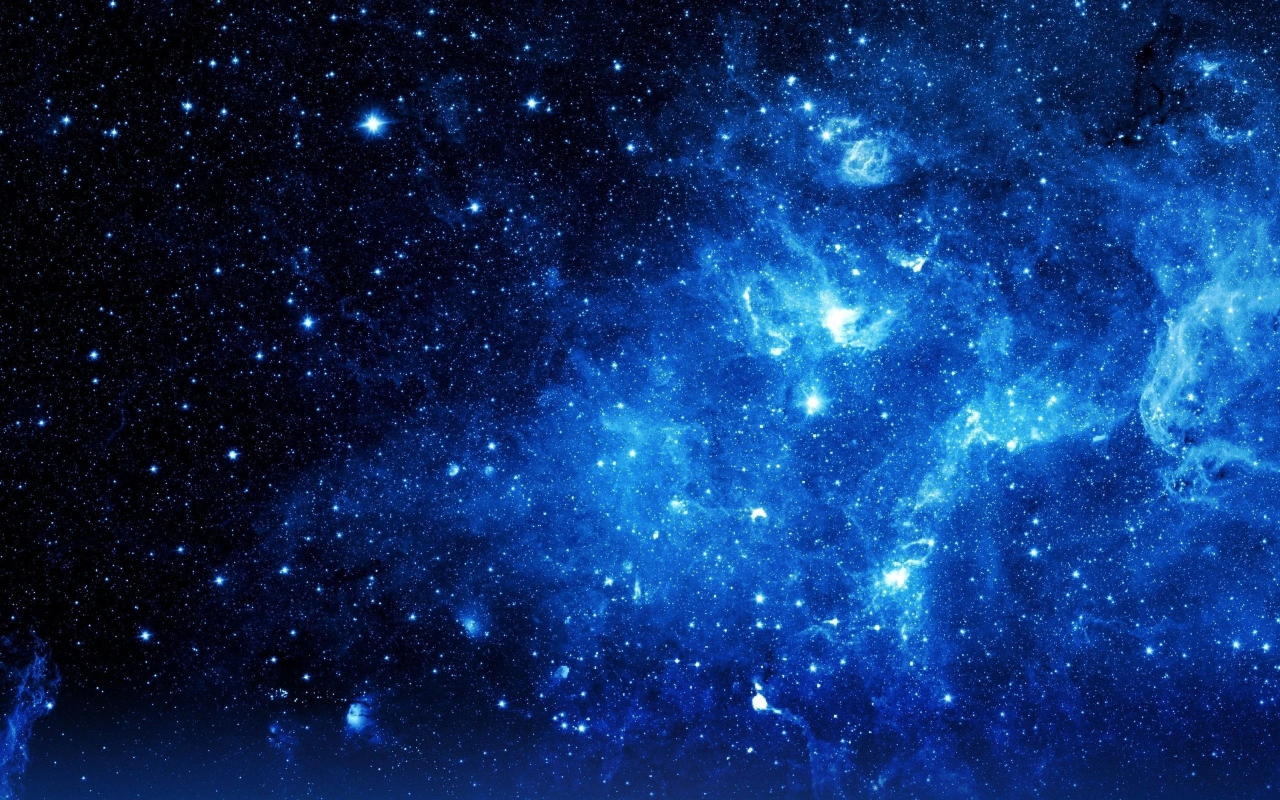
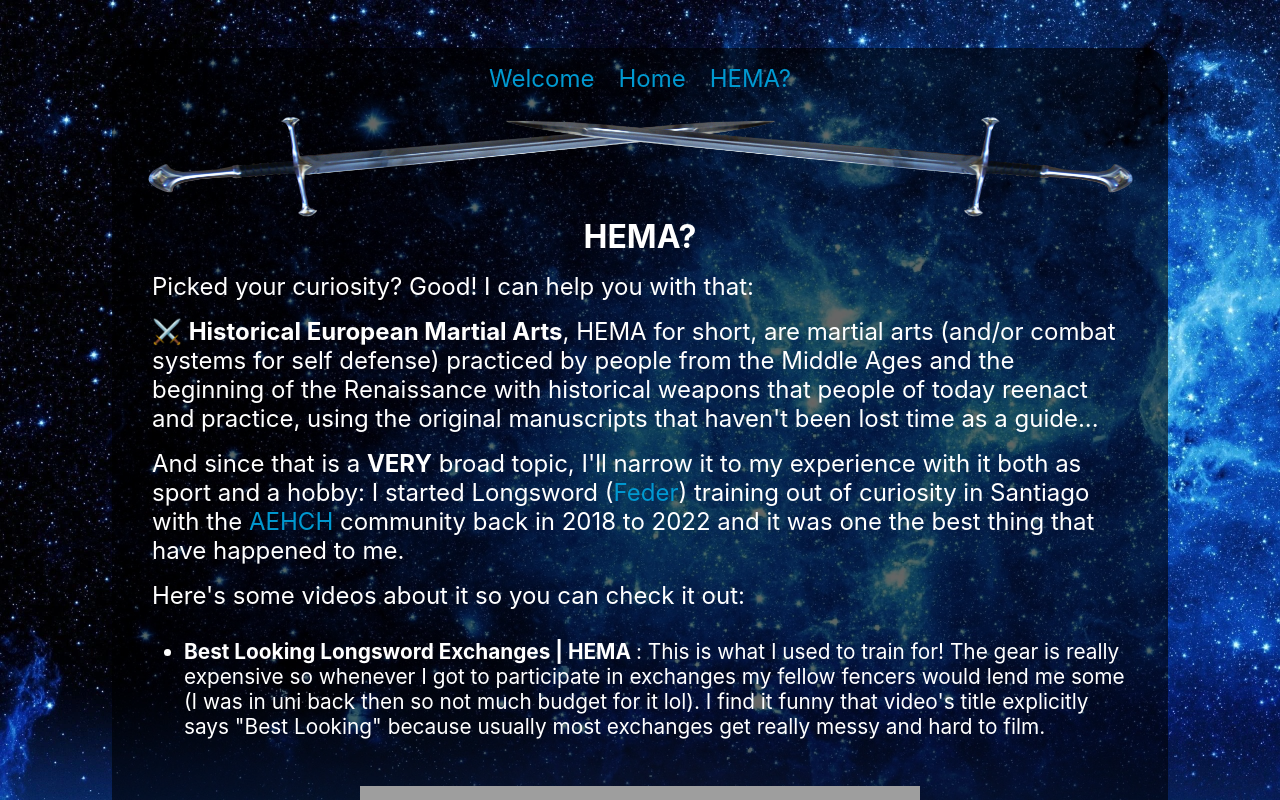
Before and after one commit to Sapo-san/portfolio, a React (Vite) app: page /hema in a window 1280 px wide. Before the commit this address had no page. Built offline with nearby package versions, Linux system fonts and the light colour scheme; grey boxes are pictures that could not be loaded.

Commit message:
new hema section

```diff
--- a/src/App.jsx
+++ b/src/App.jsx
@@ -7,6 +7,7 @@ import {
 
 import Welcome from "./components/Welcome/welcome";
 import Home from "./components/Home/home";
+import Hema from "./components/Hema/Hema";
 
 import "./App.scss"
 
@@ -17,6 +18,7 @@ function App() {
         <Routes>
           <Route exact path='/' element={ <Welcome/> }/>
           <Route exact path='/home' element={ <Home/> }/>
+          <Route exact path='/hema' element={ <Hema/> }/>
         </Routes>
       </BrowserRouter>
     </div>
--- /dev/null
+++ b/src/components/Hema/Hema.jsx
@@ -0,0 +1,105 @@
+import React from 'react'
+import swords from '../../img/swords-header.webp'
+import './Hema.scss'
+
+import Nav from '../Nav/Nav'
+
+const Hema = () => {
+  return (
+    <div className='home-container flex column'>
+      <div className='home'>
+        <Nav></Nav>
+        <div className='home-text'>
+          <img className='sword-img' src={swords} alt="swords-header"></img>
+          <h1 className='hema-title'>HEMA?</h1>
+
+          <p>Picked your curiosity? Good! I can help you with that:</p>
+
+          <p>⚔️ <b>Historical European Martial Arts</b>, HEMA for short, are martial arts (and/or combat
+          systems for self defense) practiced by people from the Middle Ages and the beginning
+          of the Renaissance with historical weapons that people of today reenact and practice,
+          using the original manuscripts that haven't been lost time as a guide...</p>
+
+          <p>And since that is a <b>VERY</b> broad topic, I'll narrow it to my experience with it both as
+          sport and a hobby: I started Longsword (<a href='https://en.wikipedia.org/wiki/Feder_(fencing)'>Feder</a>) training
+          out of curiosity in Santiago with the <a href='https://www.instagram.com/aehch_chile/' target="_blank">AEHCH</a> community
+          back in 2018 to 2022 and it was one the best thing that have happened to me.
+          </p>
+
+          <p>Here's some videos about it so you can check it out:</p>
+
+          <ul>
+            <li>
+              <b>Best Looking Longsword Exchanges | HEMA </b>:
+              This is what I used to train for! The gear is really expensive so whenever I got to participate in exchanges my
+              fellow fencers would lend me some (I was in uni back then so not much budget for it lol). I find it funny that
+              video's title explicitly says "Best Looking" because usually most exchanges get really messy and hard to film.
+            </li>
+          </ul>
+          <div className='centered-video'>
+            <iframe width="560" height="315" src="https://www.youtube.com/embed/m3MIwa5AH9U?si=FxXj-rxga4ZzqH3U" title="YouTube video player" frameborder="0" allow="accelerometer; autoplay; clipboard-write; encrypted-media; gyroscope; picture-in-picture; web-share" referrerpolicy="strict-origin-when-cross-origin" allowfullscreen></iframe>
+          </div>
+
+          <ul>
+            <li>
+              <b>Expert Saber Sparring: Lee Smith vs Richard Marsden</b>:
+              There's more weapons in HEMA than just Longsword. I've been learing a bit of Saber by myself too but I'm
+              still a newbie with it.
+            </li>
+          </ul>
+          <div className='centered-video'>
+            <iframe width="560" height="315" src="https://www.youtube.com/embed/n5w2Mh6CyXo?si=8eVwlEp0h5aTEwUL" title="YouTube video player" frameborder="0" allow="accelerometer; autoplay; clipboard-write; encrypted-media; gyroscope; picture-in-picture; web-share" referrerpolicy="strict-origin-when-cross-origin" allowfullscreen></iframe>
+          </div>
+
+          <ul>
+            <li>
+              <b>Longsword: Josh vs David</b>:
+              I really like <a href='https://www.youtube.com/@SellswordAcademy'>Sellswords Academy</a> videos since it has lots of
+              tutorials for many weapons. I also recommend <a href='https://www.youtube.com/@SellswordArts'>Sellswords Arts</a> for
+              more humorous/lighthearted content related to HEMA and its related communities/fandoms.
+
+              Shoutout to David, Clark and Megan for running such awesome channels!
+            </li>
+          </ul>
+          <div className='centered-video'>
+            <iframe width="560" height="315" src="https://www.youtube.com/embed/VwHVw8kNB-U?si=YU0SJZ-Kz9GNFBhJ" title="YouTube video player" frameborder="0" allow="accelerometer; autoplay; clipboard-write; encrypted-media; gyroscope; picture-in-picture; web-share" referrerpolicy="strict-origin-when-cross-origin" allowfullscreen></iframe>
+          </div>
+
+          <ul>
+            <li>
+              <b>Iron Triangle Explained (HEMA) - Foundations of Sword Fighting</b>:
+              I also like and recommend <a href='https://www.youtube.com/@FalseEdgeHEMA'>False Edge's Channel</a> since it has lots of
+              proper (awesome) fencing footage to learn from. AFAIK He mainly focuses in Saber though.
+            </li>
+          </ul>
+          <div className='centered-video'>
+            <iframe width="560" height="315" src="https://www.youtube.com/embed/xAI-yd8epAQ?si=5O9G5HQxqzrpfkjM" title="YouTube video player" frameborder="0" allow="accelerometer; autoplay; clipboard-write; encrypted-media; gyroscope; picture-in-picture; web-share" referrerpolicy="strict-origin-when-cross-origin" allowfullscreen></iframe>
+          </div>
+
+          <p>Other links:</p>
+
+          <ul>
+            <li>
+              <b>
+                <a href='https://www.instagram.com/aehch_chile/' target="_blank">(Instagram) Academia de Esgrima Histórica de Chile</a>
+              </b>: community I used to train with, they are <b>awesome</b>.
+            </li>
+            <li>
+              <b>
+                <a href='https://www.instagram.com/hema_chile_/' target="_blank">(Instagram) HEMA Chile</a>:
+              </b> Association of HEMA clubs in Chile.
+            </li>
+            <li>
+              <b>
+                <a href='https://blackfencer.com/en/' target="_blank">Black Fencer Store</a>:
+              </b> One of the many stores AEHCH used to buy swords and gear from. I Only got to buy from this one and I recommend it.
+            </li>
+          </ul>
+
+          <img className='sword-img-reversed' src={swords} alt="swords-header"></img>
+        </div>
+      </div>
+    </div>
+  )
+}
+export default Hema;
--- /dev/null
+++ b/src/components/Hema/Hema.scss
@@ -0,0 +1,20 @@
+
+.hema-title {
+    text-align: center;
+    margin-top: 0;
+}
+
+.sword-img {
+    max-height: 100px;
+}
+
+.sword-img-reversed {
+    max-height: 100px;
+    -webkit-transform: scaleY(-1);
+    transform: scaleY(-1);
+}
+
+.centered-video {
+    padding: 1em 0;
+    text-align: center;
+}
--- a/src/components/Home/home.jsx
+++ b/src/components/Home/home.jsx
@@ -25,16 +25,6 @@ const Home = () => {
                 </a>) : Extremely useful all-in-one developer (programming languages, libraries, frameworks) documentation.
             </li>
             <li>
-              <a href='https://devurls.com/' target="_blank">
-                DEVURLS
-              </a>: News aggregator for developers. Gotta read some from time to time.
-            </li>
-            <li>
-              <a href='https://devurls.com/' target="_blank">
-                daily.dev
-              </a>: Another newsfeed for developers. Can customized and it's free (it also has paid features). Beware of AI slop though.
-            </li>
-            <li>
               <a href='https://roadmap.sh/' target="_blank">
                 roadmap.sh
               </a> (<a href='https://github.com/kamranahmedse/developer-roadmap' target="_blank">
@@ -50,6 +40,11 @@ const Home = () => {
               <a href='https://github.com/cloudcommunity/Free-Certifications' target="_blank">
                 Free Certifications | Github Repo
               </a>
+            </li>
+            <li>
+              <a href='https://app.daily.dev/' target="_blank">
+                daily.dev
+              </a>: A newsfeed for developers. Can customized and it's free (it also has paid features). Beware of AI slop though.
             </li>
             <li>
               ...
@@ -71,7 +66,7 @@ const Home = () => {
             <li>
               <a href='https://github.com/ArcadeRenegade/SidebarDiagnostics' target="_blank">
                 SidebarDiagnostics
-              </a>: Sidebar tool to monitor your computer stats (Like CPU Temp, Speed, GPU Temp...).
+              </a>: Sidebar tool for windows to monitor your computer stats (Like CPU Temp, Speed, GPU Temp...).
               Check repository issues before installing.
             </li>
             <li>
--- a/src/components/Nav/Nav.jsx
+++ b/src/components/Nav/Nav.jsx
@@ -16,6 +16,9 @@ const Nav = () => {
                 <NavLink className="navLink" to="/">Welcome</NavLink>
 
                 <NavLink className="navLink" to="/home">Home</NavLink>
+
+                <NavLink className="navLink" to="/hema">HEMA?</NavLink>
+
             </div>
         </nav>
   )
--- a/src/components/Welcome/welcome.jsx
+++ b/src/components/Welcome/welcome.jsx
@@ -133,7 +133,7 @@ const Welcome = () => {
               <p className='aboutme-p1'>
                 Some of my hobbies are reading fantasy/fiction books 📚 and playing 🎮 videogames (recently a lot
                 of <a href='https://www.youtube.com/watch?v=qiD5VStVH9k' target="_blank">Helldivers 2</a>). I&apos;m
-                also into fencing, mainly ⚔️ HEMA with Longswords but I'll dabble with other kind of swords
+                also into fencing, mainly <Link to='/hema'>⚔️ HEMA</Link> with Longswords but I'll dabble with other kind of swords
                 or Olympic/lightsaber fencing too.
               </p>
 
--- a/src/index.scss
+++ b/src/index.scss
@@ -46,7 +46,7 @@ button:hover {
 }
 
 p {
-  font-size: 1.5em;
+  font-size: 1.5rem;
   margin: 0.5rem;
 }
 
```
Also changed, not shown: src/img/swords-header.webp (added).
